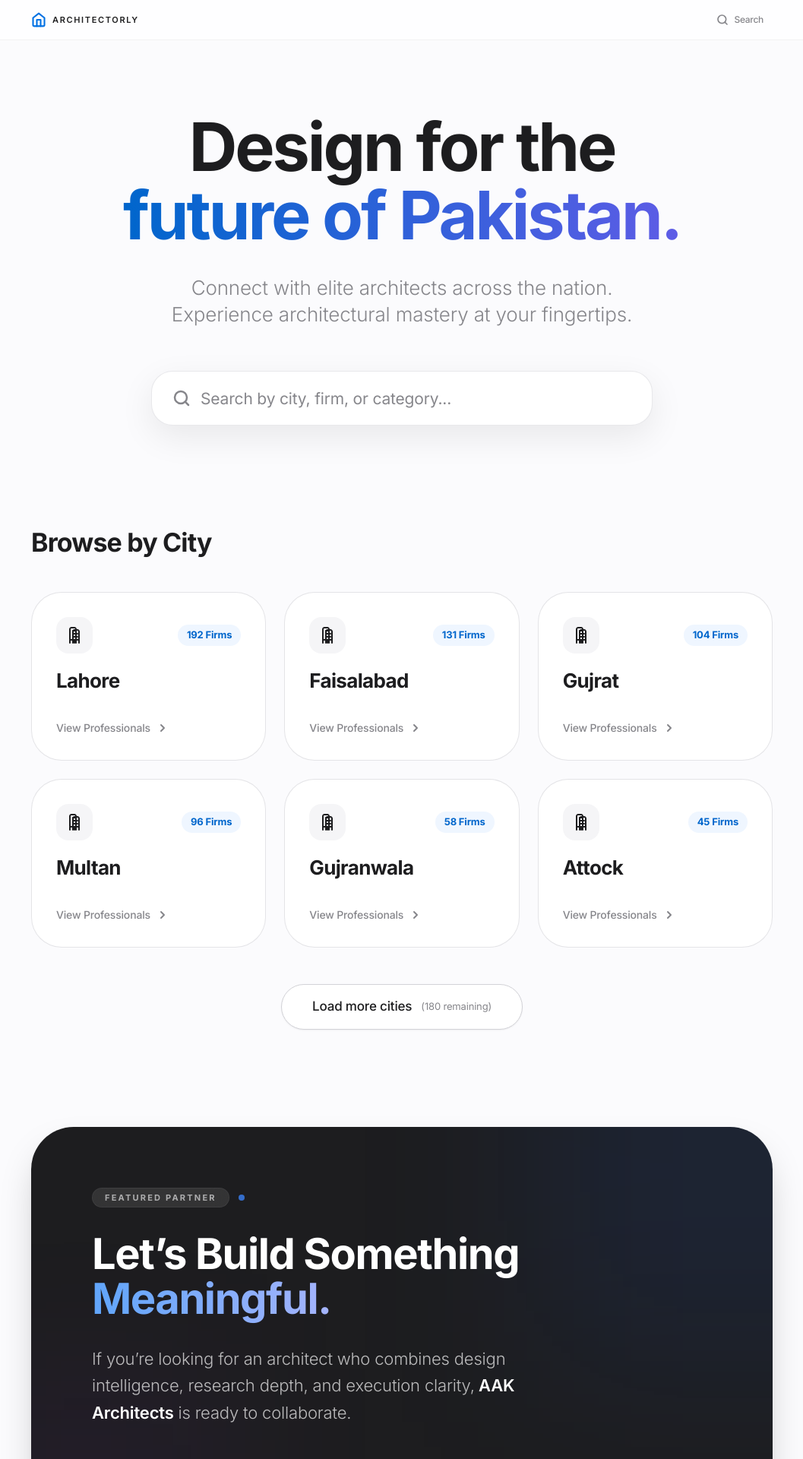
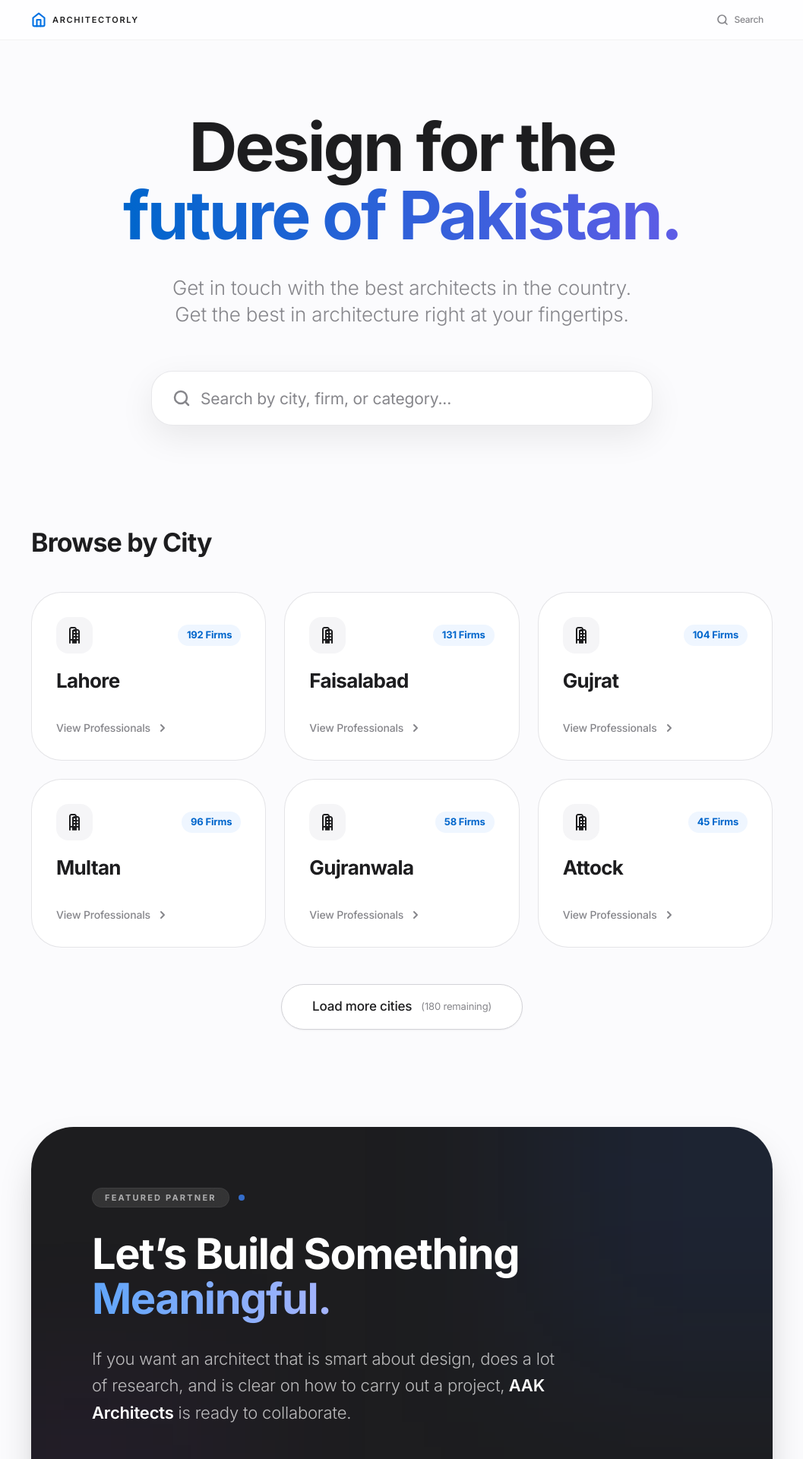
Before and after one commit to alicehocane/architect, a React (Vite) app: page / in a window 1280 px wide. Shown: the top 1920 px of the page at 76% size, without its empty margins (111-1168 px from the left). Built offline with nearby package versions, Linux system fonts and the light colour scheme.

Commit message:
homepage update

```diff
--- a/pages/HomePage.tsx
+++ b/pages/HomePage.tsx
@@ -69,7 +69,7 @@ const HomePage: React.FC<HomePageProps> = ({ onCityClick, onArchitectClick }) =>
             <span className="bg-clip-text text-transparent bg-gradient-to-r from-[#0066cc] to-[#5e5ce6]">future of Pakistan.</span>
           </h1>
           <p className="text-[20px] sm:text-[26px] text-[#86868b] font-light leading-snug mb-14 max-w-[620px] mx-auto">
-            Connect with elite architects across the nation. Experience architectural mastery at your fingertips.
+            Get in touch with the best architects in the country. Get the best in architecture right at your fingertips.
           </p>
 
           <div className="relative max-w-[660px] mx-auto group">
@@ -152,7 +152,7 @@ const HomePage: React.FC<HomePageProps> = ({ onCityClick, onArchitectClick }) =>
                   Let’s Build Something <br className="hidden sm:block" /> <span className="bg-clip-text text-transparent bg-gradient-to-r from-blue-400 to-indigo-300">Meaningful.</span>
                 </h2>
                 <p className="text-[20px] sm:text-[22px] text-white/70 font-light leading-relaxed mb-12 max-w-[620px]">
-                  If you’re looking for an architect who combines design intelligence, research depth, and execution clarity,
+                  If you want an architect that is smart about design, does a lot of research, and is clear on how to carry out a project,
                   <span className="text-white font-semibold"> AAK Architects</span> is ready to collaborate.
                 </p>
                 <div className="flex flex-col sm:flex-row items-center gap-6">
```
